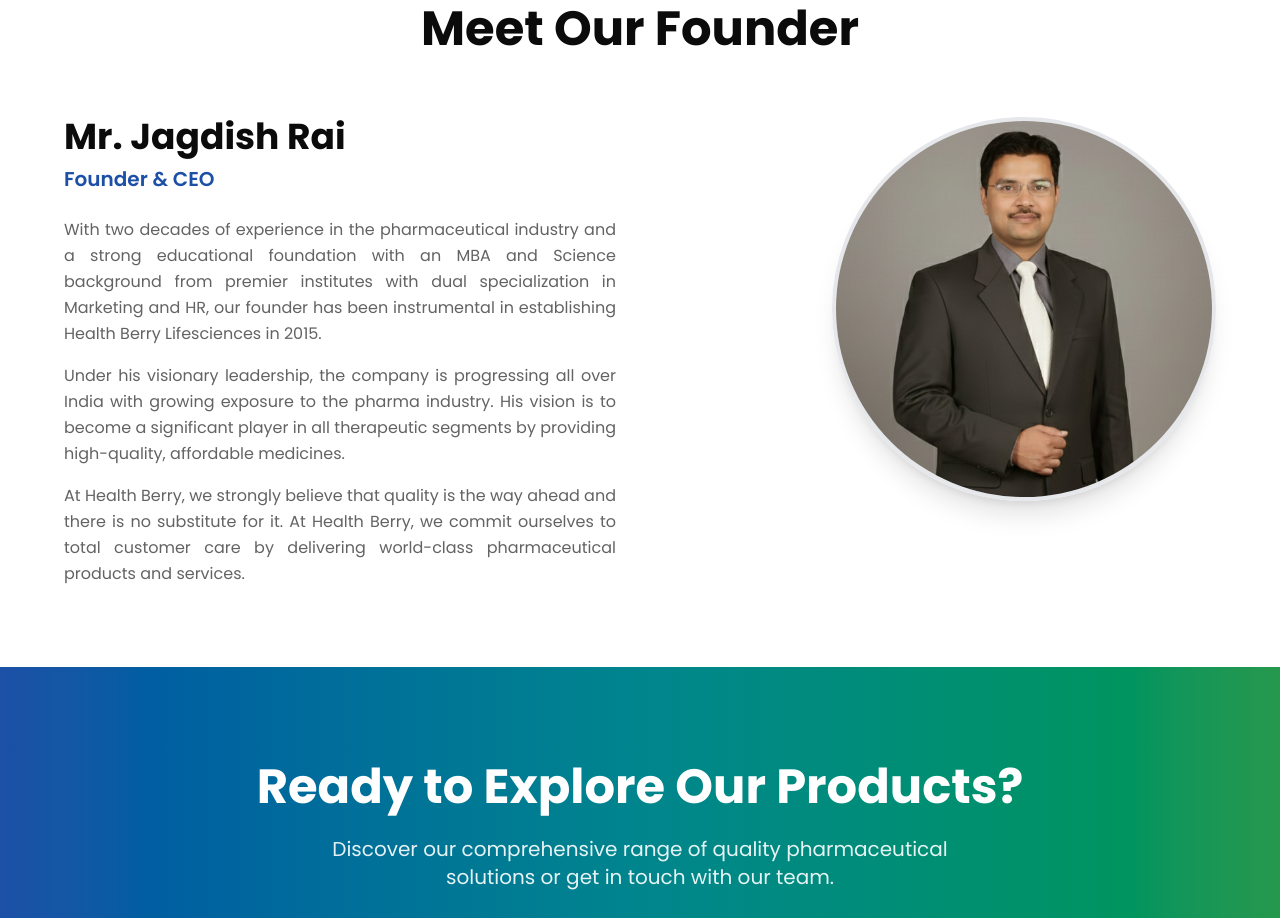
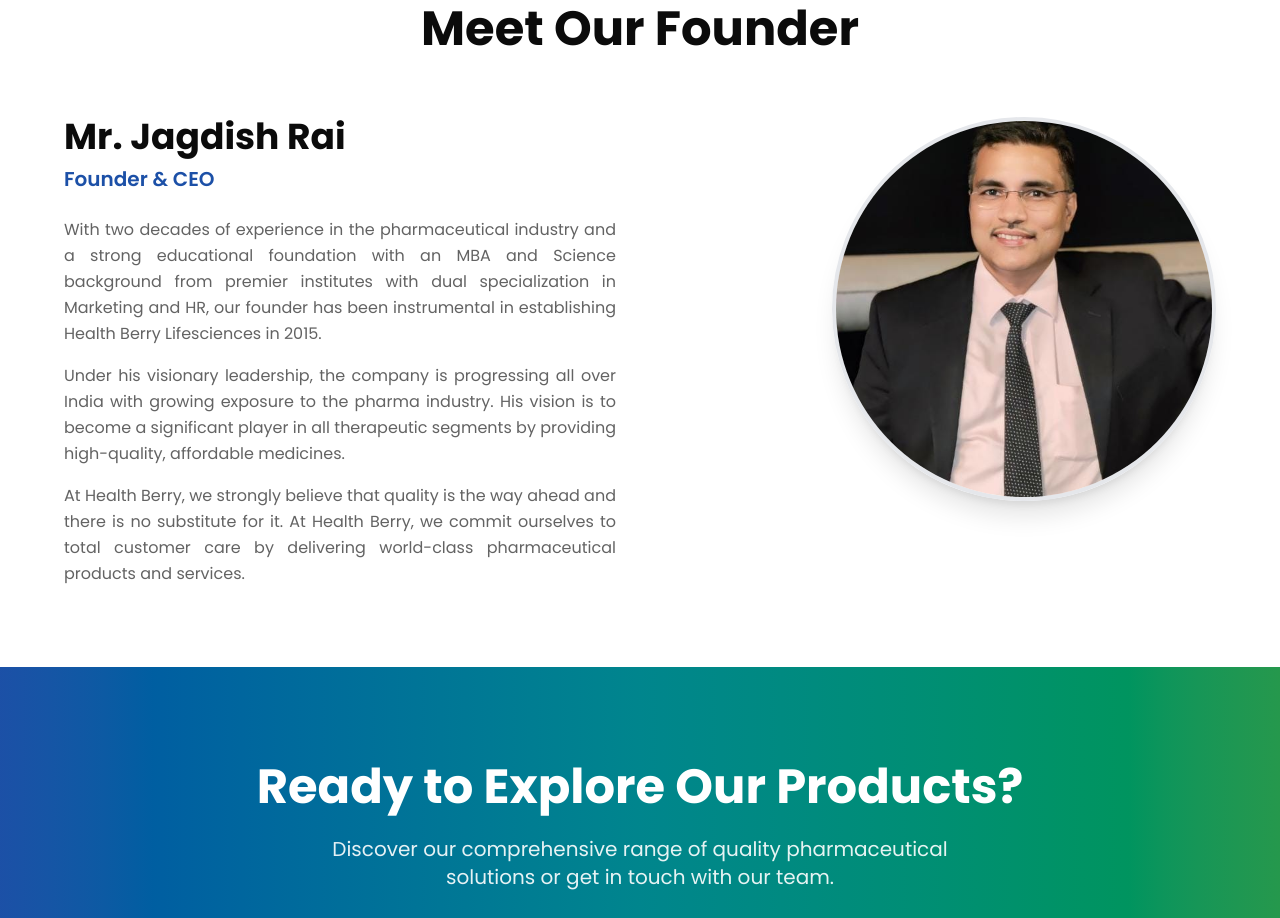
Before and after one commit to workontimetech/HealthBerry-Lifesciences, a Next.js app: page / in a window 1280 px wide. Shown: the part 9160-10078 px from the top of the page. Built offline with nearby package versions, Linux system fonts and the light colour scheme.

Commit message:
founder photo change

```diff
--- a/components/sections/founder.tsx
+++ b/components/sections/founder.tsx
@@ -38,7 +38,7 @@ export default function Founder() {
           <div className="flex items-start justify-center md:justify-end md:ml-8">
             <div className="relative w-80 h-80 md:w-96 md:h-96 rounded-full overflow-hidden border-4 border-gray-200 shadow-xl">
               <Image
-                src="/Founderphoto2.png"
+                src="/Founderphoto2.jpg"
                 alt="Founder - Health Berry Lifesciences"
                 fill
                 className="object-cover"
```
Also changed, not shown: public/Founderphoto2.jpg (added).
